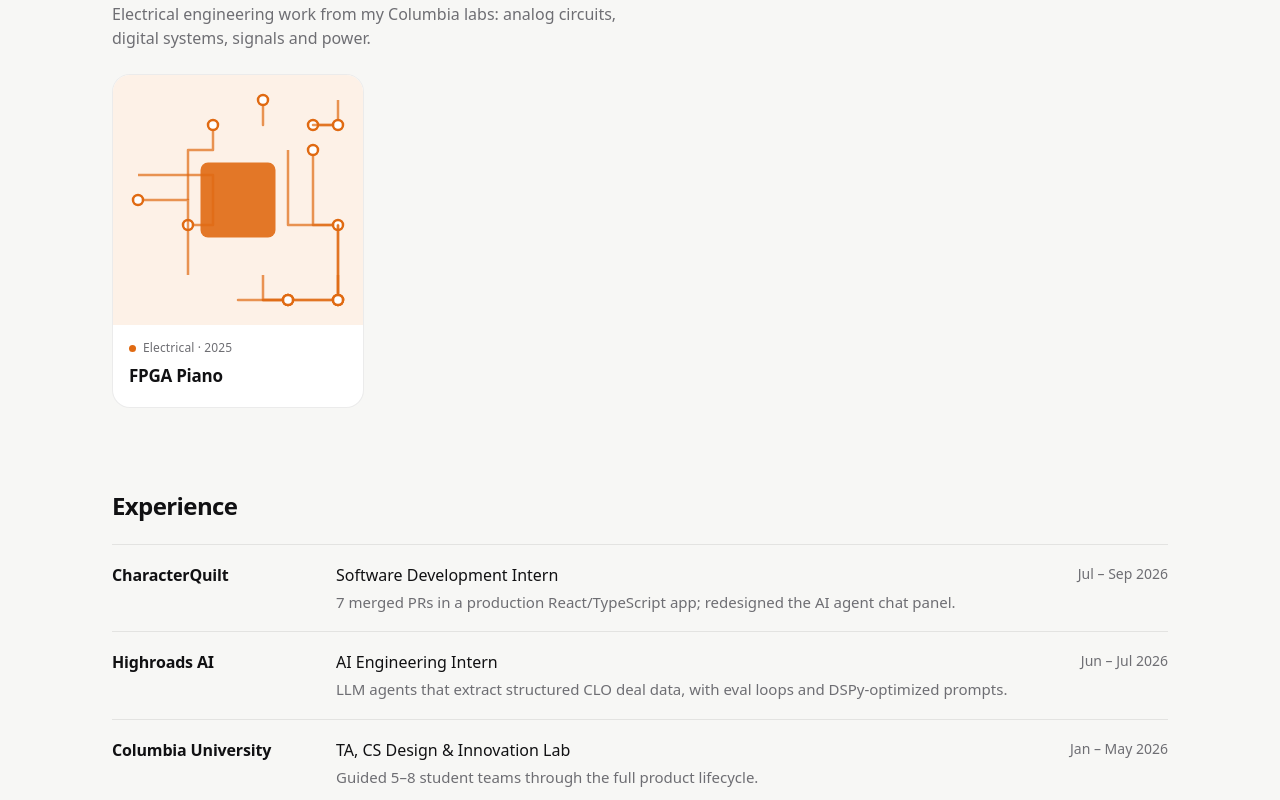
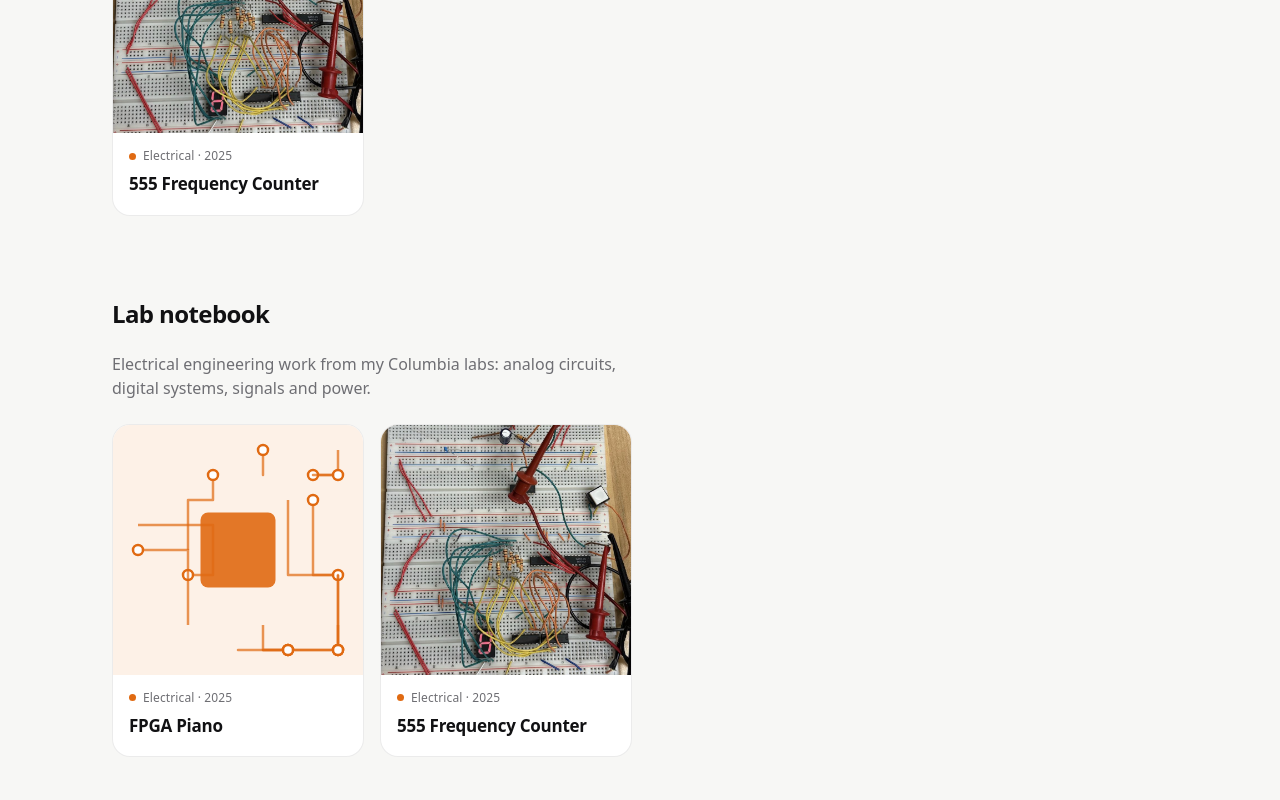
Before and after one commit to michellemai122/michellemai122.github.io, a React (Vite) app: page / in a window 1280 px wide. Shown: the part 2800-3600 px from the top of the page. Built offline with nearby package versions, Linux system fonts and the light colour scheme.

Commit message:
Add EE lab draft: 555 frequency counter (schematic + breadboard photo)
Co-Authored-By: Claude Opus 5.5 <noreply@anthropic.com>

```diff
--- a/src/data/labs.ts
+++ b/src/data/labs.ts
@@ -27,4 +27,27 @@ export const labs: Project[] = [
     pattern: 'circuit',
     figure: '/labs/fpga-piano.svg',
   },
+  {
+    slug: 'frequency-counter',
+    title: '555 Frequency Counter',
+    tagline: 'A breadboard frequency counter: a 555 timer opens a 1-second window, a counter tallies the pulses, a seven-segment display shows the count.',
+    category: 'electrical',
+    year: '2025',
+    role: 'Digital Systems Lab (ELEN E3082), Lab 2',
+    stack: ['555 timer', '74AC161 counter', 'MC14511B BCD decoder', 'SR-latch debounce', 'Oscilloscope'],
+    problem:
+      'Measure the frequency of an incoming square wave with discrete logic: count how many rising edges arrive in exactly one second and show the result.',
+    built: [
+      'Characterized the 555 in astable mode, computing frequency and duty cycle across the range of R₂, then switched it to monostable (one-shot) mode, where the pulse width is T = 1.1·R·C.',
+      'Tuned a one-second gate pulse. The first pick (1 MΩ, 1 µF) missed the 10% tolerance because the high resistance picked up noise, so we moved to 10 kΩ and 100 µF and checked the pulse on the oscilloscope.',
+      'Gated the function generator with that pulse into a 74AC161 counter, decoded the count with an MC14511B, and drove a seven-segment display. A debounced SR-latch button starts a measurement; another resets the count.',
+      'Debugged the integrated build pin by pin against the datasheets: a miswired 555 pin gave wrong counts, and the display segments had to be remapped before the digits read correctly.',
+    ],
+    result: 'Working counter checked off in lab: it reads the generator frequency as pulses per second.',
+    credit: 'Lab partner: Miriam Trujillo.',
+    links: [],
+    pattern: 'wave',
+    image: '/labs/555-board.jpg',
+    figure: '/labs/555-schematic.jpg',
+  },
 ]
--- a/src/styles.css
+++ b/src/styles.css
@@ -170,7 +170,7 @@ img { max-width: 100%; display: block; }
 .detail-art img { width: 100%; height: 100%; object-fit: cover; object-position: top; }
 @media (max-width: 600px) { .detail-art { aspect-ratio: 4 / 3; } }
 .detail-figure { margin: 40px 0 0; border-radius: var(--radius); overflow: hidden; border: 1px solid var(--line); background: #fbfbfa; }
-.detail-figure img { width: 100%; height: auto; }
+.detail-figure img { width: 100%; height: auto; max-height: 78vh; object-fit: contain; background: #fff; }
 .detail-body { display: grid; gap: 32px; margin-top: 48px; grid-template-columns: 1fr; }
 @media (min-width: 860px) { .detail-body { grid-template-columns: 240px 1fr; gap: 64px; } }
 .facts { display: flex; flex-direction: column; gap: 22px; }
```
Also changed, not shown: public/labs/555-board.jpg (added), public/labs/555-schematic.jpg (added).
